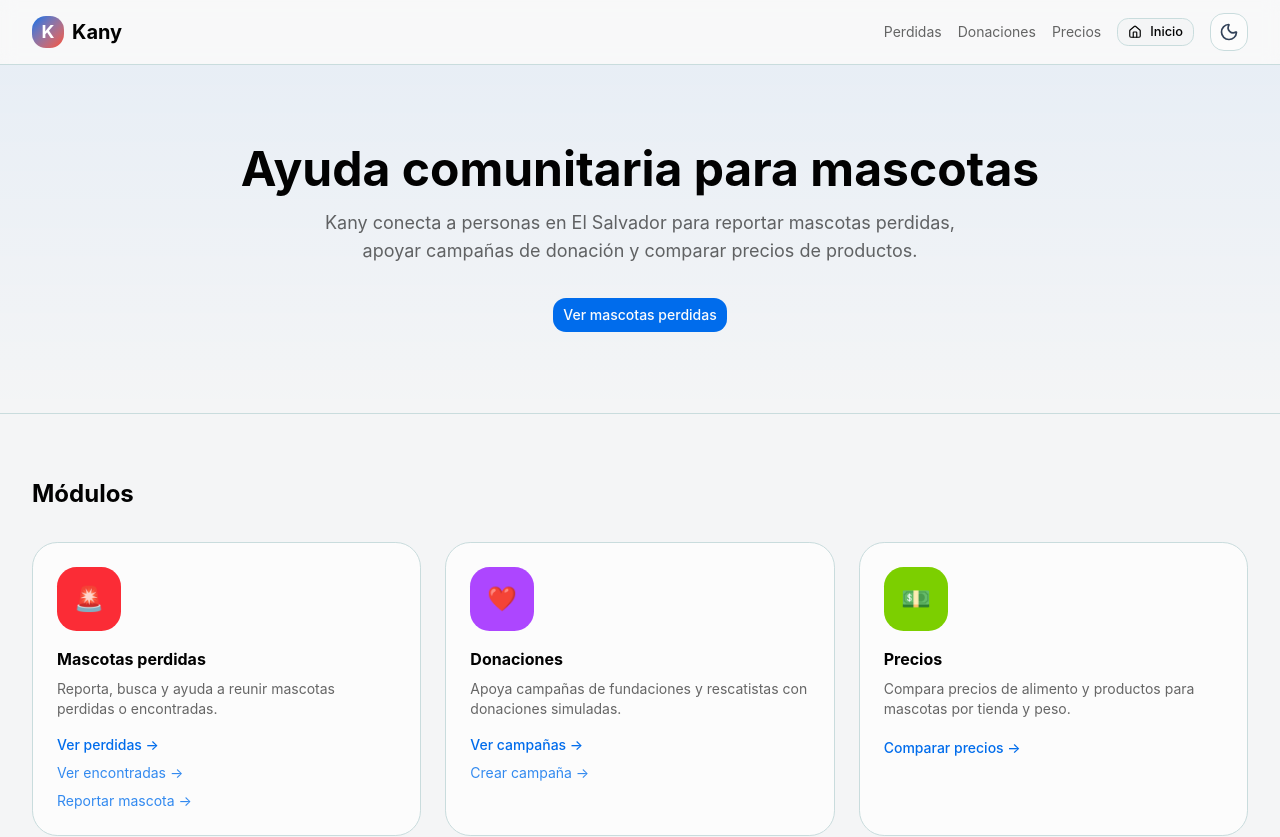
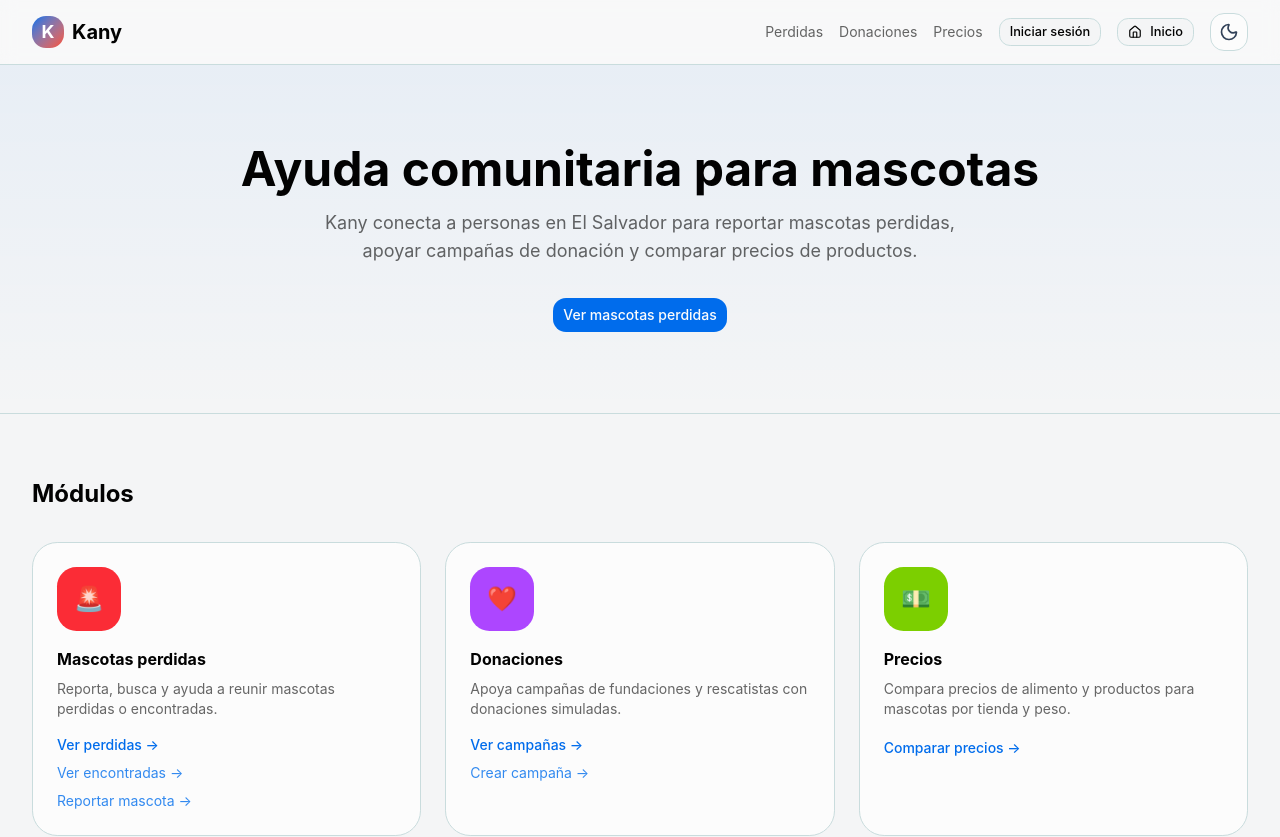
Before and after one commit to InfinityJaaR/kany, a Next.js app: page / in a window 1280 px wide. Shown: the top 837 px of the page. Built offline with nearby package versions, Linux system fonts and the light colour scheme.

Commit message:
feat(ui): add login link to site header
Co-authored-by: Cursor <cursoragent@cursor.com>

```diff
--- a/components/layout/site-header.tsx
+++ b/components/layout/site-header.tsx
@@ -35,6 +35,12 @@ export function SiteHeader() {
               </Link>
             )}
           </nav>
+          <Link href="/auth/login">
+            <Button variant="outline" size="sm">
+              <span className="hidden sm:inline">Iniciar sesión</span>
+              <span className="sm:hidden">Entrar</span>
+            </Button>
+          </Link>
           <Link href="/">
             <Button variant="outline" size="sm" className="gap-2">
               <Home className="w-4 h-4" />
```
